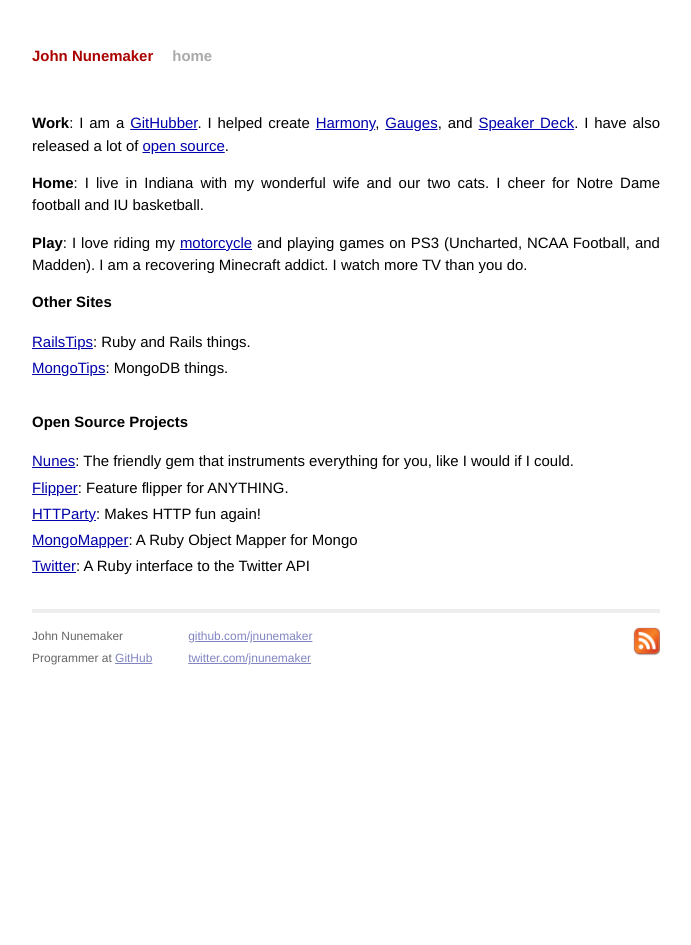
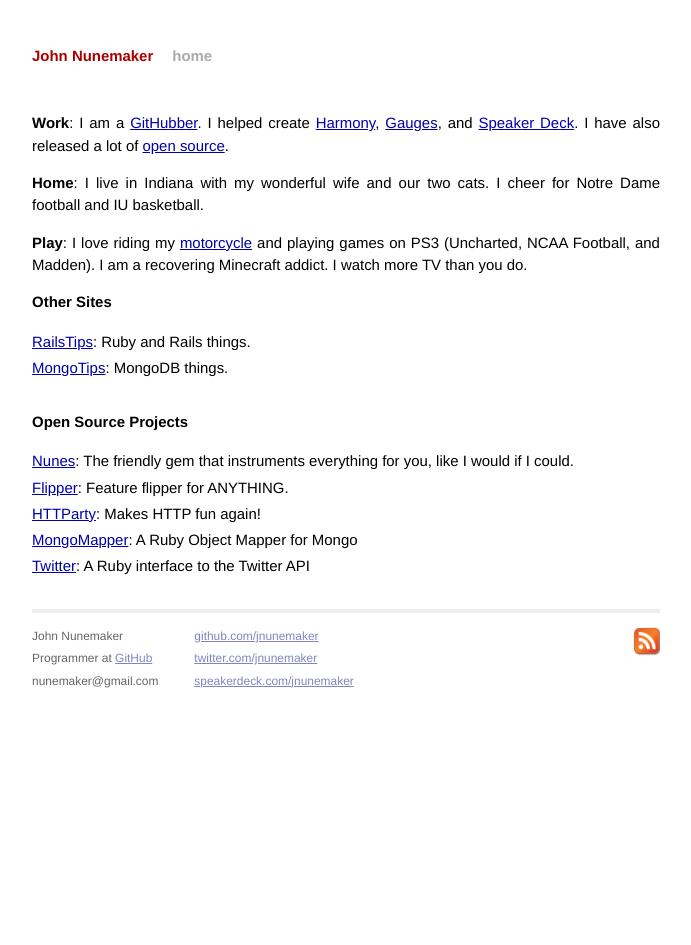
Before and after one commit to jnunemaker/jnunemaker.github.com, a Jekyll site: the page built from index.html, in a window 1280 px wide. Shown: the whole page, without its empty margins (294-985 px from the left). Built offline with Jekyll 4.4.1, drawn with Linux system fonts in a browser that asks for light colours; Markdown is read by kramdown in place of the engine named in the settings; comment, search, counter and statistics services are not loaded.

Commit message:
Add speakerdeck and email addy.

```diff
--- a/_layouts/default.html
+++ b/_layouts/default.html
@@ -30,12 +30,14 @@
               <p>
                 {{ site.author }}<br />
                 Programmer at <a href="https://github.com">GitHub</a><br />
+                nunemaker@gmail.com
               </p>
             </div>
             <div class="contact">
               <p>
                 <a href="https://github.com/jnunemaker">github.com/jnunemaker</a><br />
                 <a href="https://twitter.com/jnunemaker">twitter.com/jnunemaker</a><br />
+                <a href="http://speakerdeck.com/jnunemaker">speakerdeck.com/jnunemaker</a><br />
               </p>
             </div>
           </div>
```
